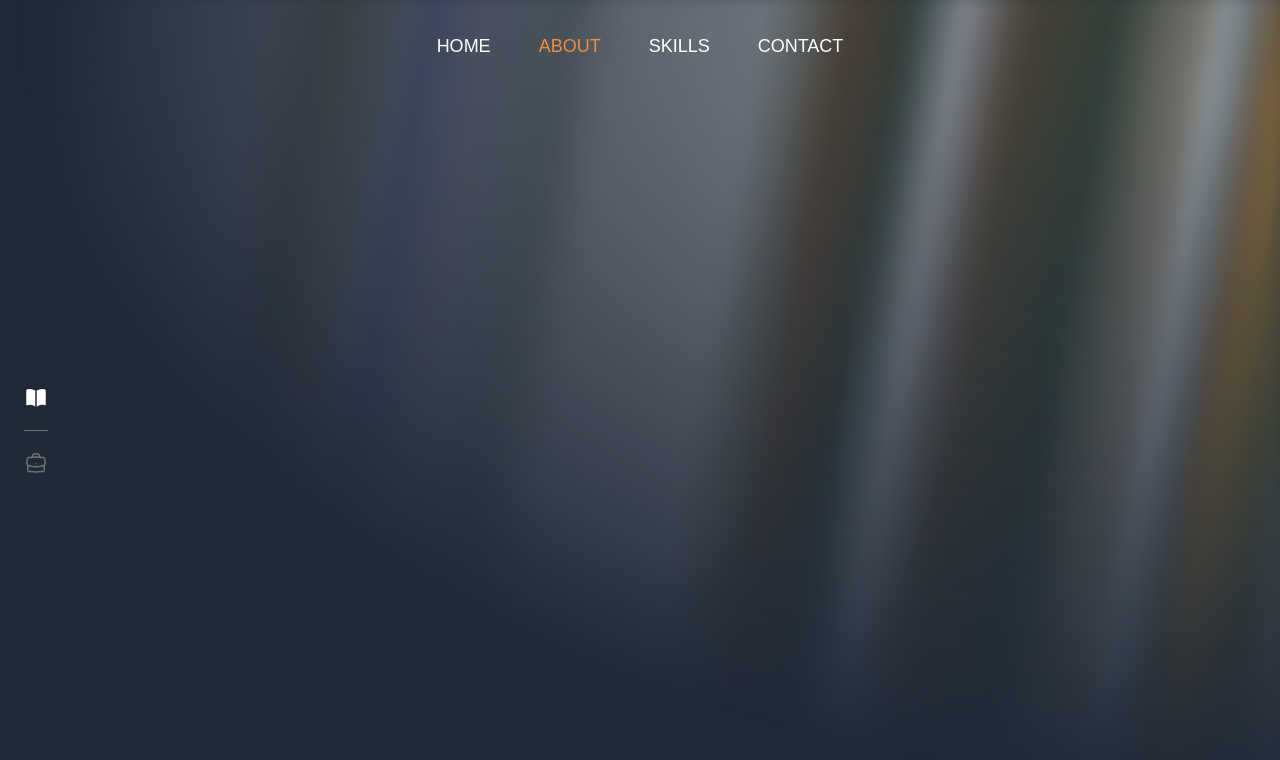
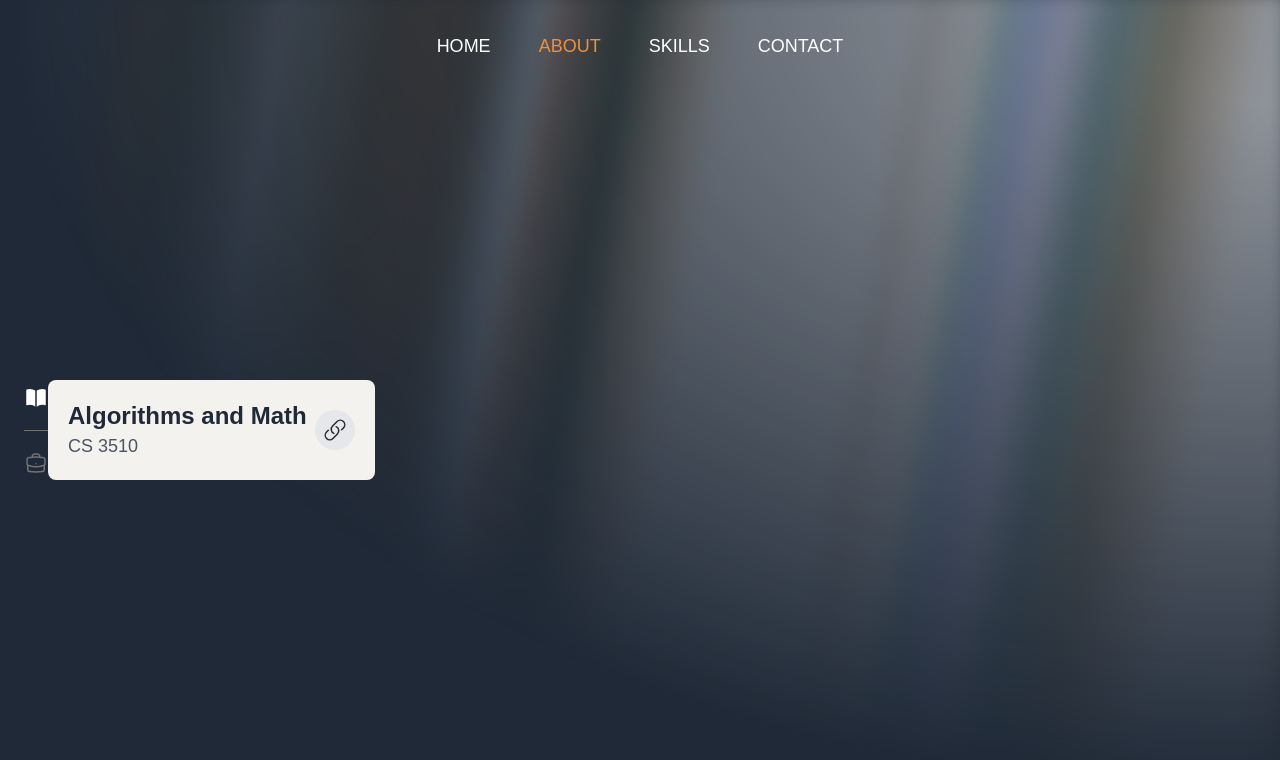
Before and after one commit to jhamer8/personal-website, a Next.js app: page /about in a window 1280 px wide. Shown: the top 760 px of the page. Built offline with nearby package versions, Linux system fonts and the light colour scheme; a web font is replaced by a local one.

Commit message:
3d card component

```diff
--- a/app/about/page.tsx
+++ b/app/about/page.tsx
@@ -1,12 +1,22 @@
-import React from 'react'
-import LeftBar from '@/components/ui/left-bar'
+"use client";
+import React, { useState } from "react";
+import { CardContainer, CardBody, CardItem } from "@/components/ui/3d-card";
+import { LinkIcon } from "@heroicons/react/24/outline";
+import LeftBar from "@/components/ui/left-bar";
+import PortfolioCard from "@/components/ui/3d-card";
 
 function About() {
+  const [activeIcon, setActiveIcon] = useState<string | null>("book");
+
+
   return (
     <div className="flex flex-1">
-        <LeftBar />
+      <LeftBar activeIcon={activeIcon} setActiveIcon={setActiveIcon} />
+      <div className="flex flex-1">
+        {PortfolioCard("Algorithms and Math", "CS 3510", "https://book.com")}
+      </div>
     </div>
-  )
+  );
 }
 
-export default About
+export default About;
--- a/components/Header.tsx
+++ b/components/Header.tsx
@@ -28,7 +28,7 @@ function Header() {
         <NavItem text="SKILLS" href="/skills" className={`link ${pathname === '/skills' ? 'text-themeOrange' : 'text-white'}`} />
         <NavItem text="CONTACT" href="/contact" className={`link ${pathname === '/contact' ? 'text-themeOrange' : 'text-white'}`} />
       </div>
-      <div className="flex ml-8 justify-start mt-8 sm:hidden w-full">
+      <div className="flex ml-6 justify-start mt-8 sm:hidden w-full">
         <Sheet>
           <SheetTrigger>
             <Bars3Icon className="h-8 w-8 text-white" />
--- /dev/null
+++ b/components/ui/3d-card.tsx
@@ -0,0 +1,182 @@
+"use client";
+
+import { cn } from "@/utils/cn";
+import Image from "next/image";
+import { LinkIcon } from "@heroicons/react/24/outline";
+
+import React, {
+  createContext,
+  useState,
+  useContext,
+  useRef,
+  useEffect,
+} from "react";
+
+const MouseEnterContext = createContext<
+  [boolean, React.Dispatch<React.SetStateAction<boolean>>] | undefined
+>(undefined);
+
+export const CardContainer = ({
+  children,
+  className,
+  containerClassName,
+}: {
+  children?: React.ReactNode;
+  className?: string;
+  containerClassName?: string;
+}) => {
+  const containerRef = useRef<HTMLDivElement>(null);
+  const [isMouseEntered, setIsMouseEntered] = useState(false);
+
+  const handleMouseMove = (e: React.MouseEvent<HTMLDivElement>) => {
+    if (!containerRef.current) return;
+    const { left, top, width, height } =
+      containerRef.current.getBoundingClientRect();
+    const x = (e.clientX - left - width / 2) / 25;
+    const y = (e.clientY - top - height / 2) / 25;
+    containerRef.current.style.transform = `rotateY(${x}deg) rotateX(${y}deg)`;
+  };
+
+  const handleMouseEnter = (e: React.MouseEvent<HTMLDivElement>) => {
+    setIsMouseEntered(true);
+    if (!containerRef.current) return;
+  };
+
+  const handleMouseLeave = (e: React.MouseEvent<HTMLDivElement>) => {
+    if (!containerRef.current) return;
+    setIsMouseEntered(false);
+    containerRef.current.style.transform = `rotateY(0deg) rotateX(0deg)`;
+  };
+  return (
+    <MouseEnterContext.Provider value={[isMouseEntered, setIsMouseEntered]}>
+      <div
+        className={cn(
+          "py-20 flex items-center justify-center",
+          containerClassName
+        )}
+        style={{
+          perspective: "1000px",
+        }}
+      >
+        <div
+          ref={containerRef}
+          onMouseEnter={handleMouseEnter}
+          onMouseMove={handleMouseMove}
+          onMouseLeave={handleMouseLeave}
+          className={cn(
+            "flex items-center justify-center relative transition-all duration-200 ease-linear",
+            className
+          )}
+          style={{
+            transformStyle: "preserve-3d",
+          }}
+        >
+          {children}
+        </div>
+      </div>
+    </MouseEnterContext.Provider>
+  );
+};
+
+export const CardBody = ({
+  children,
+  className,
+}: {
+  children: React.ReactNode;
+  className?: string;
+}) => {
+  return (
+    <div
+      className={cn(
+        "p-6 [transform-style:preserve-3d] [&>*]:[transform-style:preserve-3d]",
+        className
+      )}
+    >
+      {children}
+    </div>
+  );
+};
+
+export const CardItem = ({
+  as: Tag = "div",
+  children,
+  className,
+  translateX = 0,
+  translateY = 0,
+  translateZ = 0,
+  rotateX = 0,
+  rotateY = 0,
+  rotateZ = 0,
+  ...rest
+}: {
+  as?: React.ElementType;
+  children: React.ReactNode;
+  className?: string;
+  translateX?: number | string;
+  translateY?: number | string;
+  translateZ?: number | string;
+  rotateX?: number | string;
+  rotateY?: number | string;
+  rotateZ?: number | string;
+  [key: string]: any;
+}) => {
+  const ref = useRef<HTMLDivElement>(null);
+  const [isMouseEntered] = useMouseEnter();
+
+  useEffect(() => {
+    handleAnimations();
+  }, [isMouseEntered]);
+
+  const handleAnimations = () => {
+    if (!ref.current) return;
+    if (isMouseEntered) {
+      ref.current.style.transform = `translateX(${translateX}px) translateY(${translateY}px) translateZ(${translateZ}px) rotateX(${rotateX}deg) rotateY(${rotateY}deg) rotateZ(${rotateZ}deg)`;
+    } else {
+      ref.current.style.transform = `translateX(0px) translateY(0px) translateZ(0px) rotateX(0deg) rotateY(0deg) rotateZ(0deg)`;
+    }
+  };
+
+  return (
+    <Tag
+      ref={ref}
+      className={cn("w-fit transition duration-200 ease-linear", className)}
+      {...rest}
+    >
+      {children}
+    </Tag>
+  );
+};
+
+// Create a hook to use the context
+export const useMouseEnter = () => {
+  const context = useContext(MouseEnterContext);
+  if (context === undefined) {
+    throw new Error("useMouseEnter must be used within a MouseEnterProvider");
+  }
+  return context;
+};
+
+export default function PortfolioCard (name: string, number: string, link: string) {
+  return (
+    <CardContainer
+      containerClassName="portfolio-container"
+      className="bg-themeWhite rounded-lg hover:shadow-xl transition-shadow duration-300"
+    >
+      <CardBody className="flex flex-row justify-between p-5">
+        <div>
+          <CardItem className="portfolio-item" translateZ={30}>
+            <h2 className="text-2xl font-bold text-gray-800">{name}</h2>
+          </CardItem>
+          <CardItem className="portfolio-item" translateZ={20}>
+            <p className="text-lg text-gray-600">{number}</p>
+          </CardItem>
+        </div>
+        <div className="flex items-center justify-center">
+          <button className="ml-2 p-2 rounded-full bg-gray-200 hover:bg-gray-300 transition-colors duration-200">
+            <LinkIcon className="h-6 w-6 text-themeBlack" />
+          </button>
+        </div>
+      </CardBody>
+    </CardContainer>
+  );
+};
--- a/components/ui/left-bar.tsx
+++ b/components/ui/left-bar.tsx
@@ -1,12 +1,15 @@
 "use client"
-import React, { useState } from "react";
+import React from "react";
 import { motion, AnimatePresence } from "framer-motion";
 import { BookOpenIcon, BriefcaseIcon } from "@heroicons/react/24/outline";
 import { BookOpenIcon as BookOpenIconSolid, BriefcaseIcon as BriefcaseIconSolid } from "@heroicons/react/24/solid";
 
-function LeftBar() {
-  const [activeIcon, setActiveIcon] = useState<string | null>('book');
+interface LeftBarProps {
+  activeIcon: string | null;
+  setActiveIcon: (icon: string) => void;
+}
 
+function LeftBar({ activeIcon, setActiveIcon }: LeftBarProps) {
   return (
     <div className="flex flex-col justify-center ml-6 space-y-5 z-20">
       <motion.button
```
